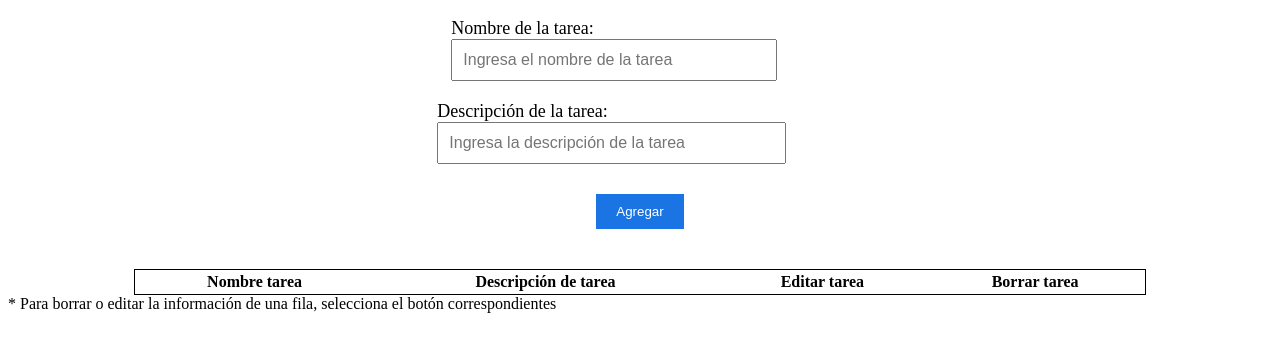
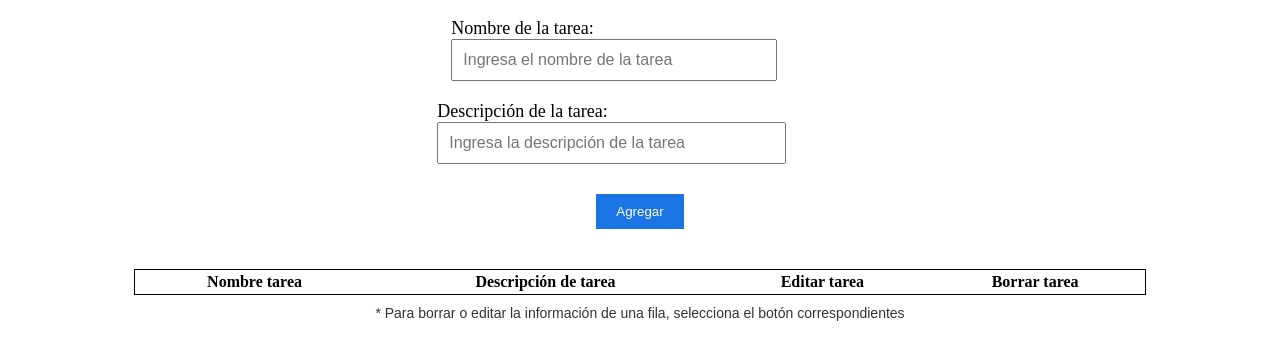
Before and after one commit to juanpabloagurto/proyecto2, a plain HTML site: page index.html in a window 1280 px wide. Drawn offline with Linux system fonts and the light colour scheme.

Commit message:
tercer css del footer

```diff
--- a/assets/css/style.css
+++ b/assets/css/style.css
@@ -34,3 +34,11 @@ form {
     text-align: center;
     margin-top: 40px;
   }
+
+  .footer {
+    text-align: center;
+    font-size: 14px;
+    font-family: Arial, sans-serif;
+    color: #333;
+    padding: 10px;
+  }
```
